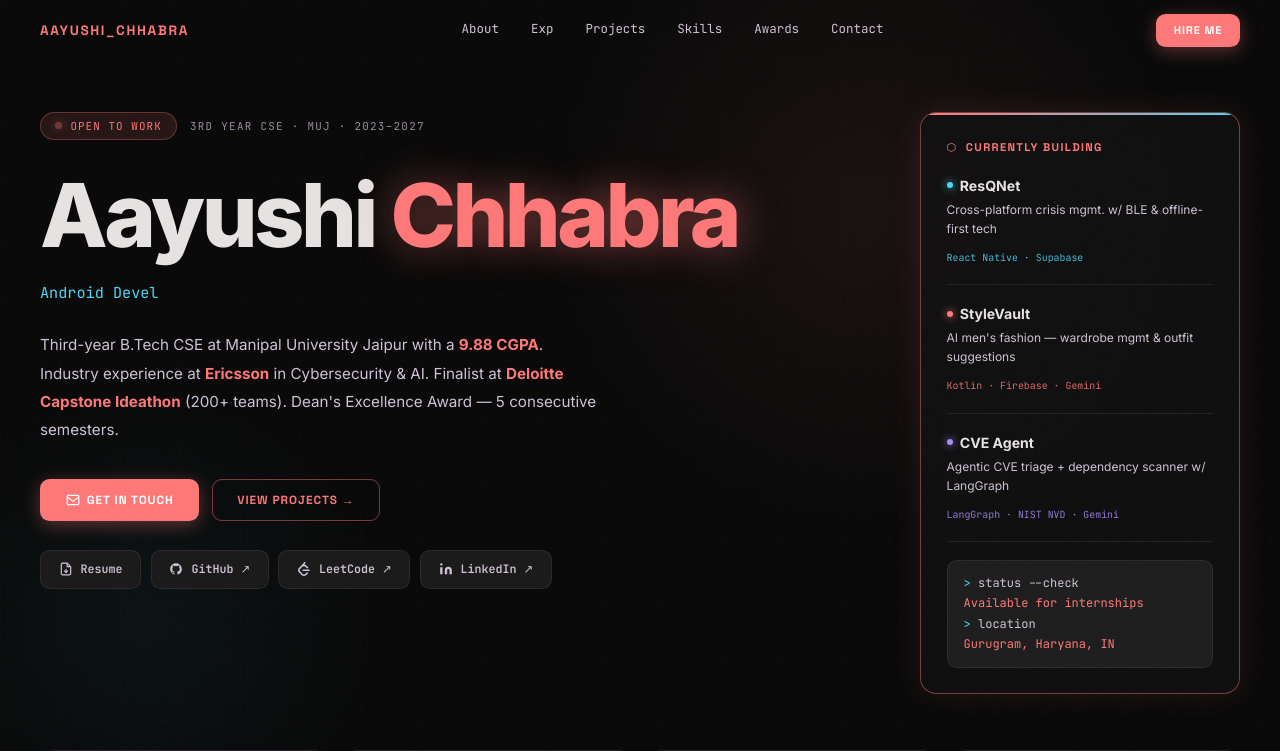
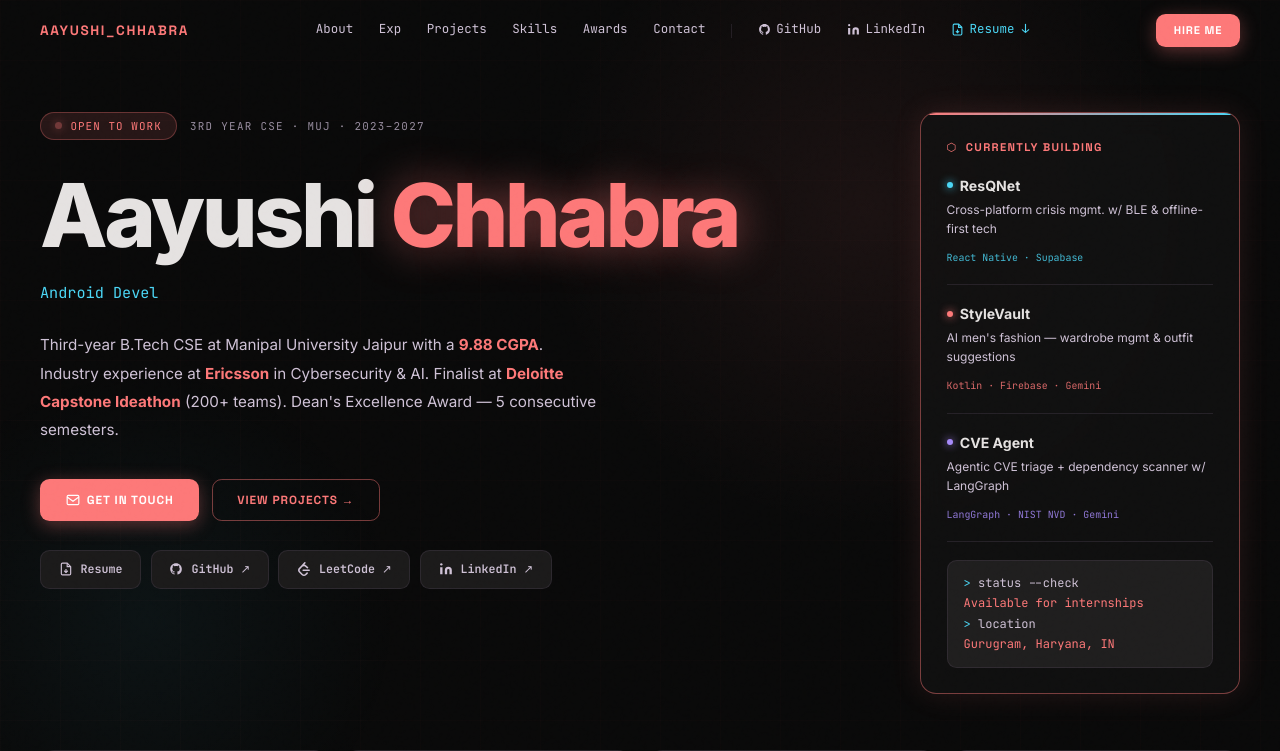
Before and after one commit to aayushichhabra/personalweb, a React (Vite) app: page / in a window 1280 px wide. Shown: the top 751 px of the page. Built offline with nearby package versions, Linux system fonts and the light colour scheme.

Commit message:
Mobile Responsive Design Added

```diff
--- a/src/App.jsx
+++ b/src/App.jsx
@@ -237,7 +237,7 @@
   .mob-menu a:hover { color: var(--rose); }
 `;
 
-/* ─── SCROLL BAR ─── */
+/* ─── SCROLL PROGRESS ─── */
 function ScrollProg() {
   const [w, setW] = useState(0);
   useEffect(() => {
@@ -287,19 +287,64 @@
         <a href="#hero" style={{ textDecoration:"none", display:"flex", alignItems:"center", gap:"0.6rem" }}>
           <span style={{ fontFamily:"'Space Grotesk',sans-serif", fontWeight:700, fontSize:"0.85rem", letterSpacing:"0.12em", color:"var(--rose)" }}>AAYUSHI_CHHABRA</span>
         </a>
-        <nav className="hide-m" style={{ display:"flex", gap:"2rem" }}>
+
+        {/* ── DESKTOP NAV — section links + GitHub / LinkedIn / Resume ── */}
+        <nav className="hide-m" style={{ display:"flex", gap:"1.6rem", alignItems:"center" }}>
           {links.map(([id,label]) => <a key={id} href={`#${id}`} className="nav-link">{label}</a>)}
+
+          {/* divider */}
+          <span style={{ width:1, height:14, background:"var(--outline)", display:"inline-block" }} />
+
+          {/* GitHub */}
+          <a href="https://github.com/aayushichhabra" target="_blank" rel="noreferrer" className="nav-link" title="GitHub" style={{ display:"inline-flex", alignItems:"center", gap:"0.35rem" }}>
+            <svg width="13" height="13" fill="currentColor" viewBox="0 0 24 24">
+              <path d="M12 2C6.477 2 2 6.484 2 12.017c0 4.425 2.865 8.18 6.839 9.504.5.092.682-.217.682-.483 0-.237-.008-.868-.013-1.703-2.782.605-3.369-1.343-3.369-1.343-.454-1.158-1.11-1.466-1.11-1.466-.908-.62.069-.608.069-.608 1.003.07 1.531 1.032 1.531 1.032.892 1.53 2.341 1.088 2.91.832.092-.647.35-1.088.636-1.338-2.22-.253-4.555-1.113-4.555-4.951 0-1.093.39-1.988 1.029-2.688-.103-.253-.446-1.272.098-2.65 0 0 .84-.27 2.75 1.026A9.564 9.564 0 0112 6.844c.85.004 1.705.115 2.504.337 1.909-1.296 2.747-1.027 2.747-1.027.546 1.379.202 2.398.1 2.651.64.7 1.028 1.595 1.028 2.688 0 3.848-2.339 4.695-4.566 4.943.359.309.678.92.678 1.855 0 1.338-.012 2.419-.012 2.747 0 .268.18.58.688.482A10.019 10.019 0 0022 12.017C22 6.484 17.522 2 12 2z"/>
+            </svg>
+            GitHub
+          </a>
+
+          {/* LinkedIn */}
+          <a href="https://linkedin.com/in/aayushi-chhabra-54281a34a" target="_blank" rel="noreferrer" className="nav-link" title="LinkedIn" style={{ display:"inline-flex", alignItems:"center", gap:"0.35rem" }}>
+            <svg width="13" height="13" fill="currentColor" viewBox="0 0 24 24">
+              <path d="M16 8a6 6 0 016 6v7h-4v-7a2 2 0 00-2-2 2 2 0 00-2 2v7h-4v-7a6 6 0 016-6zM2 9h4v12H2z"/><circle cx="4" cy="4" r="2"/>
+            </svg>
+            LinkedIn
+          </a>
+
+          {/* Resume */}
+          <a
+            href="/Aayushi_Chhabra_Resume.pdf"
+            download="Aayushi_Chhabra_Resume.pdf"
+            className="nav-link"
+            title="Download Resume"
+            style={{ display:"inline-flex", alignItems:"center", gap:"0.35rem", color:"var(--cyan)" }}
+          >
+            <svg width="13" height="13" fill="none" stroke="currentColor" strokeWidth="2" viewBox="0 0 24 24">
+              <path d="M14 2H6a2 2 0 00-2 2v16a2 2 0 002 2h12a2 2 0 002-2V8z"/>
+              <polyline points="14,2 14,8 20,8"/>
+              <line x1="12" y1="18" x2="12" y2="12"/>
+              <polyline points="9,15 12,18 15,15"/>
+            </svg>
+            Resume ↓
+          </a>
         </nav>
+
         <div style={{ display:"flex", gap:"0.6rem", alignItems:"center" }}>
           <a href="mailto:aayushichhabra1010@gmail.com" className="btn-primary" style={{ padding:"0.5rem 1.1rem", fontSize:"0.7rem" }}>Hire Me</a>
-          <button onClick={() => setMenu(o=>!o)} className="show-m" style={{ display:"none", background:"none", border:"none", cursor:"pointer", color:"var(--ink)", padding:"0.3rem" }}>
+          <button onClick={() => setMenu(o=>!o)} style={{ display:"none", background:"none", border:"none", cursor:"pointer", color:"var(--ink)", padding:"0.3rem" }} className="show-m">
             <svg width="20" height="20" viewBox="0 0 24 24" fill="none" stroke="currentColor" strokeWidth="2"><line x1="3" y1="6" x2="21" y2="6"/><line x1="3" y1="12" x2="21" y2="12"/><line x1="3" y1="18" x2="21" y2="18"/></svg>
           </button>
         </div>
       </header>
+
+      {/* ── MOBILE MENU ── */}
       <div className={`mob-menu${menu?" open":""}`}>
         <button onClick={() => setMenu(false)} style={{ position:"absolute", top:"1.5rem", right:"1.5rem", background:"none", border:"1px solid var(--outline)", color:"var(--ink)", cursor:"pointer", padding:"0.4rem 0.7rem", borderRadius:"0.4rem" }}>✕</button>
         {links.map(([id,label]) => <a key={id} href={`#${id}`} onClick={() => setMenu(false)}>{label}</a>)}
+        {/* Mobile social links */}
+        <a href="https://github.com/aayushichhabra" target="_blank" rel="noreferrer" onClick={() => setMenu(false)}>GitHub</a>
+        <a href="https://linkedin.com/in/aayushi-chhabra-54281a34a" target="_blank" rel="noreferrer" onClick={() => setMenu(false)}>LinkedIn</a>
+        <a href="/Aayushi_Chhabra_Resume.pdf" download="Aayushi_Chhabra_Resume.pdf" onClick={() => setMenu(false)}>Resume ↓</a>
       </div>
     </>
   );
@@ -326,7 +371,6 @@
       <div style={{ position:"absolute", inset:0, pointerEvents:"none" }}>
         <div style={{ position:"absolute", top:"-15%", right:"5%", width:700, height:700, background:"radial-gradient(circle, rgba(253,121,121,0.07) 0%, transparent 65%)", borderRadius:"50%", animation:"spin 25s linear infinite" }} />
         <div style={{ position:"absolute", bottom:"5%", left:"-10%", width:550, height:550, background:"radial-gradient(circle, rgba(76,215,246,0.05) 0%, transparent 65%)", borderRadius:"50%" }} />
-        {/* Grid lines */}
         <div style={{ position:"absolute", inset:0, backgroundImage:"linear-gradient(rgba(253,121,121,0.025) 1px,transparent 1px),linear-gradient(90deg,rgba(253,121,121,0.025) 1px,transparent 1px)", backgroundSize:"60px 60px", opacity:0.8 }} />
       </div>
 
@@ -334,7 +378,6 @@
         <div style={{ display:"grid", gridTemplateColumns:"1fr auto", gap:"3rem", alignItems:"start" }}>
           {/* LEFT */}
           <div>
-            {/* Badge row */}
             <div className="rv" style={{ display:"flex", alignItems:"center", gap:"0.8rem", marginBottom:"1.8rem", flexWrap:"wrap" }}>
               <div style={{ display:"inline-flex", alignItems:"center", gap:"0.5rem", padding:"0.3rem 0.9rem", background:"var(--rose-dim)", border:"1px solid rgba(253,121,121,0.3)", borderRadius:"9999px" }}>
                 <span style={{ width:7, height:7, borderRadius:"50%", background:"var(--rose)", boxShadow:"0 0 8px var(--rose)", animation:"pulse 2s infinite", display:"inline-block" }} />
@@ -343,7 +386,6 @@
               <span className="mono" style={{ fontSize:"0.68rem", color:"var(--ink3)", letterSpacing:"0.12em" }}>3RD YEAR CSE · MUJ · 2023–2027</span>
             </div>
 
-            {/* Name */}
             <div className="rv d1">
               <h1 style={{ fontFamily:"'Inter',sans-serif", fontSize:"clamp(3rem,7vw,5.5rem)", fontWeight:800, lineHeight:1.05, letterSpacing:"-0.04em", marginBottom:"1rem" }}>
                 Aayushi{" "}
@@ -351,13 +393,11 @@
               </h1>
             </div>
 
-            {/* Typewriter */}
             <div className="rv d2" style={{ height:32, marginBottom:"1.4rem", display:"flex", alignItems:"center", gap:"0.4rem" }}>
               <span className="mono" style={{ fontSize:"0.95rem", color:"var(--cyan)" }}>{typed}</span>
               <span style={{ width:2, height:18, background:"var(--cyan)", animation:"blink 1s step-end infinite", display:"inline-block" }} />
             </div>
 
-            {/* Bio */}
             <p className="rv d3" style={{ fontSize:"0.95rem", color:"var(--ink2)", lineHeight:1.85, maxWidth:560, marginBottom:"2.2rem" }}>
               Third-year B.Tech CSE at Manipal University Jaipur with a{" "}
               <span style={{ color:"var(--rose)", fontWeight:700 }}>9.88 CGPA</span>.
@@ -366,7 +406,6 @@
               Dean's Excellence Award — 5 consecutive semesters.
             </p>
 
-            {/* PRIMARY BUTTONS */}
             <div className="rv d4" style={{ display:"flex", gap:"0.8rem", flexWrap:"wrap", marginBottom:"1.8rem" }}>
               <a href="mailto:aayushichhabra1010@gmail.com" className="btn-primary">
                 <svg width="14" height="14" fill="none" stroke="currentColor" strokeWidth="2" viewBox="0 0 24 24"><rect x="2" y="4" width="20" height="16" rx="2"/><path d="M2 7l10 7 10-7"/></svg>
@@ -375,15 +414,8 @@
               <a href="#projects" className="btn-outline-rose">View Projects →</a>
             </div>
 
-            {/* ICON BUTTONS ROW — Resume, GitHub, LeetCode */}
             <div className="rv d5" style={{ display:"flex", gap:"0.6rem", flexWrap:"wrap" }}>
-              {/* Resume */}
-              <a
-              href="/Aayushi_Chhabra_Resume.pdf"
-              download="Aayushi_Chhabra_Resume.pdf"
-              className="icon-btn"
-                title="Download Resume"
-              >
+              <a href="/Aayushi_Chhabra_Resume.pdf" download="Aayushi_Chhabra_Resume.pdf" className="icon-btn" title="Download Resume">
                 <svg width="14" height="14" fill="none" stroke="currentColor" strokeWidth="2" viewBox="0 0 24 24">
                   <path d="M14 2H6a2 2 0 00-2 2v16a2 2 0 002 2h12a2 2 0 002-2V8z"/>
                   <polyline points="14,2 14,8 20,8"/>
@@ -392,21 +424,18 @@
                 </svg>
                 Resume
               </a>
-              {/* GitHub */}
               <a href="https://github.com/aayushichhabra" target="_blank" rel="noreferrer" className="icon-btn" title="GitHub Profile">
                 <svg width="14" height="14" fill="currentColor" viewBox="0 0 24 24">
                   <path d="M12 2C6.477 2 2 6.484 2 12.017c0 4.425 2.865 8.18 6.839 9.504.5.092.682-.217.682-.483 0-.237-.008-.868-.013-1.703-2.782.605-3.369-1.343-3.369-1.343-.454-1.158-1.11-1.466-1.11-1.466-.908-.62.069-.608.069-.608 1.003.07 1.531 1.032 1.531 1.032.892 1.53 2.341 1.088 2.91.832.092-.647.35-1.088.636-1.338-2.22-.253-4.555-1.113-4.555-4.951 0-1.093.39-1.988 1.029-2.688-.103-.253-.446-1.272.098-2.65 0 0 .84-.27 2.75 1.026A9.564 9.564 0 0112 6.844c.85.004 1.705.115 2.504.337 1.909-1.296 2.747-1.027 2.747-1.027.546 1.379.202 2.398.1 2.651.64.7 1.028 1.595 1.028 2.688 0 3.848-2.339 4.695-4.566 4.943.359.309.678.92.678 1.855 0 1.338-.012 2.419-.012 2.747 0 .268.18.58.688.482A10.019 10.019 0 0022 12.017C22 6.484 17.522 2 12 2z"/>
                 </svg>
                 GitHub ↗
               </a>
-              {/* LeetCode */}
               <a href="https://leetcode.com/u/aayushichhabra" target="_blank" rel="noreferrer" className="icon-btn cyan" title="LeetCode Profile">
                 <svg width="14" height="14" fill="currentColor" viewBox="0 0 24 24">
                   <path d="M13.483 0a1.374 1.374 0 0 0-.961.438L7.116 6.226l-3.854 4.126a5.266 5.266 0 0 0-1.209 2.104 5.35 5.35 0 0 0-.125.513 5.527 5.527 0 0 0 .062 2.362 5.83 5.83 0 0 0 .349 1.017 5.938 5.938 0 0 0 1.271 1.818l4.277 4.193.039.038c2.248 2.165 5.852 2.133 8.063-.074l2.396-2.392c.54-.54.54-1.414.003-1.955a1.378 1.378 0 0 0-1.951-.003l-2.396 2.392a3.021 3.021 0 0 1-4.205.038l-.02-.019-4.276-4.193c-.652-.64-.972-1.469-.948-2.263a2.68 2.68 0 0 1 .066-.523 2.545 2.545 0 0 1 .619-1.164L9.13 8.114c1.058-1.134 3.204-1.27 4.43-.278l3.501 2.831c.593.48 1.461.387 1.94-.207a1.384 1.384 0 0 0-.207-1.943l-3.5-2.831c-.8-.647-1.766-1.045-2.774-1.202l2.015-2.158A1.384 1.384 0 0 0 13.483 0zm-2.866 12.815a1.38 1.38 0 0 0-1.38 1.382 1.38 1.38 0 0 0 1.38 1.382H20.79a1.38 1.38 0 0 0 1.38-1.382 1.38 1.38 0 0 0-1.38-1.382z"/>
                 </svg>
                 LeetCode ↗
               </a>
-              {/* LinkedIn */}
               <a href="https://linkedin.com/in/aayushi-chhabra-54281a34a" target="_blank" rel="noreferrer" className="icon-btn" title="LinkedIn">
                 <svg width="14" height="14" fill="currentColor" viewBox="0 0 24 24"><path d="M16 8a6 6 0 016 6v7h-4v-7a2 2 0 00-2-2 2 2 0 00-2 2v7h-4v-7a6 6 0 016-6zM2 9h4v12H2z"/><circle cx="4" cy="4" r="2"/></svg>
                 LinkedIn ↗
@@ -489,7 +518,6 @@
       <div style={{ maxWidth:1200, margin:"0 auto" }}>
         <div className="rv sec-label">About Me</div>
         <div style={{ display:"grid", gridTemplateColumns:"1fr 1fr", gap:"1.5rem", alignItems:"start" }}>
-          {/* About card */}
           <div className="rv d1 glass" style={{ padding:"2rem", position:"relative", overflow:"hidden" }}>
             <div style={{ position:"absolute", top:0, left:0, right:0, height:2, background:"linear-gradient(90deg, var(--rose), transparent)" }} />
             <div className="label" style={{ color:"var(--rose)", marginBottom:"1rem", display:"flex", alignItems:"center", gap:"0.5rem" }}>
@@ -521,7 +549,6 @@
           </div>
 
           <div style={{ display:"grid", gridTemplateRows:"auto auto", gap:"1.5rem" }}>
-            {/* Education */}
             <div className="rv d2 glass glass-cyan" style={{ padding:"1.8rem", position:"relative", overflow:"hidden" }}>
               <div style={{ position:"absolute", top:0, left:0, right:0, height:2, background:"linear-gradient(90deg, var(--cyan), transparent)" }} />
               <div className="label" style={{ color:"var(--cyan)", marginBottom:"1rem", display:"flex", alignItems:"center", gap:"0.5rem" }}>
@@ -539,7 +566,6 @@
               ))}
             </div>
 
-            {/* Certifications */}
             <div className="rv d3 glass" style={{ padding:"1.8rem", position:"relative", overflow:"hidden" }}>
               <div style={{ position:"absolute", top:0, left:0, right:0, height:2, background:"linear-gradient(90deg, var(--rose), transparent)" }} />
               <div className="label" style={{ color:"var(--rose)", marginBottom:"1rem" }}>📜 CERTIFICATIONS</div>
@@ -800,11 +826,12 @@
   { name:"UI/UX & Frontend", pct:75, col:"#34d399" },
 ];
 
+/* ─── FIX: key includes tab so bars remount (fresh IntersectionObserver) on each tab switch ─── */
 function AnimBar({ name, pct, col }) {
   const [vis, setVis] = useState(false);
   const ref = useRef(null);
   useEffect(() => {
-    const obs = new IntersectionObserver(([e]) => { if (e.isIntersecting) setVis(true); }, { threshold:0.3 });
+    const obs = new IntersectionObserver(([e]) => { if (e.isIntersecting) setVis(true); }, { threshold: 0.3 });
     if (ref.current) obs.observe(ref.current);
     return () => obs.disconnect();
   }, []);
@@ -823,6 +850,7 @@
 
 function Skills() {
   const [tab, setTab] = useState("tags");
+
   return (
     <section id="skills" style={{ padding:"6rem 2.5rem", background:"var(--bg)" }}>
       <div style={{ maxWidth:1200, margin:"0 auto" }}>
@@ -844,8 +872,9 @@
           </div>
         </div>
 
-        {tab==="tags" && (
-          <div style={{ display:"grid", gridTemplateColumns:"repeat(auto-fit,minmax(280px,1fr))", gap:"1.1rem" }}>
+        {/* ── FIX: key="tags-grid" forces React to remount the grid when switching back ── */}
+        {tab === "tags" && (
+          <div key="tags-grid" style={{ display:"grid", gridTemplateColumns:"repeat(auto-fit,minmax(280px,1fr))", gap:"1.1rem" }}>
             {SKILL_GROUPS.map(({ label, items, col, icon }, i) => (
               <div key={label} className={`rv d${i+1} glass`} style={{ padding:"1.5rem", borderRadius:"1rem", position:"relative", overflow:"hidden" }}
                 onMouseEnter={e => { e.currentTarget.style.borderColor=`${col}40`; }}
@@ -866,9 +895,10 @@
           </div>
         )}
 
-        {tab==="bars" && (
-          <div style={{ display:"grid", gridTemplateColumns:"1fr 1fr", gap:"0 4rem" }}>
-            {SKILL_BARS.map(s => <AnimBar key={s.name} {...s} />)}
+        {/* ── FIX: key includes tab so each tab switch remounts AnimBars with fresh observers ── */}
+        {tab === "bars" && (
+          <div key="bars-grid" style={{ display:"grid", gridTemplateColumns:"1fr 1fr", gap:"0 4rem" }}>
+            {SKILL_BARS.map(s => <AnimBar key={`${tab}-${s.name}`} {...s} />)}
           </div>
         )}
       </div>
@@ -905,7 +935,6 @@
           ))}
         </div>
 
-        {/* CGPA banner */}
         <div className="rv d5" style={{ background:"rgba(253,121,121,0.04)", border:"1px solid rgba(253,121,121,0.12)", borderRadius:"1rem", padding:"2.2rem 3rem", display:"flex", alignItems:"center", justifyContent:"space-between", flexWrap:"wrap", gap:"2rem" }}>
           <div>
             <div className="label" style={{ color:"var(--ink3)", marginBottom:"0.4rem", fontSize:"0.62rem" }}>ACADEMIC STANDING</div>
@@ -942,7 +971,6 @@
           Open to internship opportunities, research collaborations, and interesting projects in AI, cybersecurity, and full-stack development.
         </p>
 
-        {/* Email copy */}
         <div className="rv d3" style={{ display:"flex", alignItems:"center", gap:"0.8rem", justifyContent:"center", marginBottom:"2rem", flexWrap:"wrap" }}>
           <span className="mono" style={{ fontSize:"0.85rem", color:"var(--rose)", letterSpacing:"0.03em" }}>{email}</span>
           <button onClick={() => { navigator.clipboard.writeText(email); setCopied(true); setTimeout(()=>setCopied(false),2000); }}
@@ -951,7 +979,6 @@
           </button>
         </div>
 
-        {/* Social links */}
         <div className="rv d4" style={{ display:"flex", justifyContent:"center", gap:"0.6rem", flexWrap:"wrap", marginBottom:"2.5rem" }}>
           {[
             { label:"LinkedIn", url:"https://linkedin.com/in/aayushi-chhabra-54281a34a", icon:<svg width="15" height="15" fill="currentColor" viewBox="0 0 24 24"><path d="M16 8a6 6 0 016 6v7h-4v-7a2 2 0 00-2-2 2 2 0 00-2 2v7h-4v-7a6 6 0 016-6zM2 9h4v12H2z"/><circle cx="4" cy="4" r="2"/></svg> },
```
Lines whose indentation alone changed are shown as unchanged.
